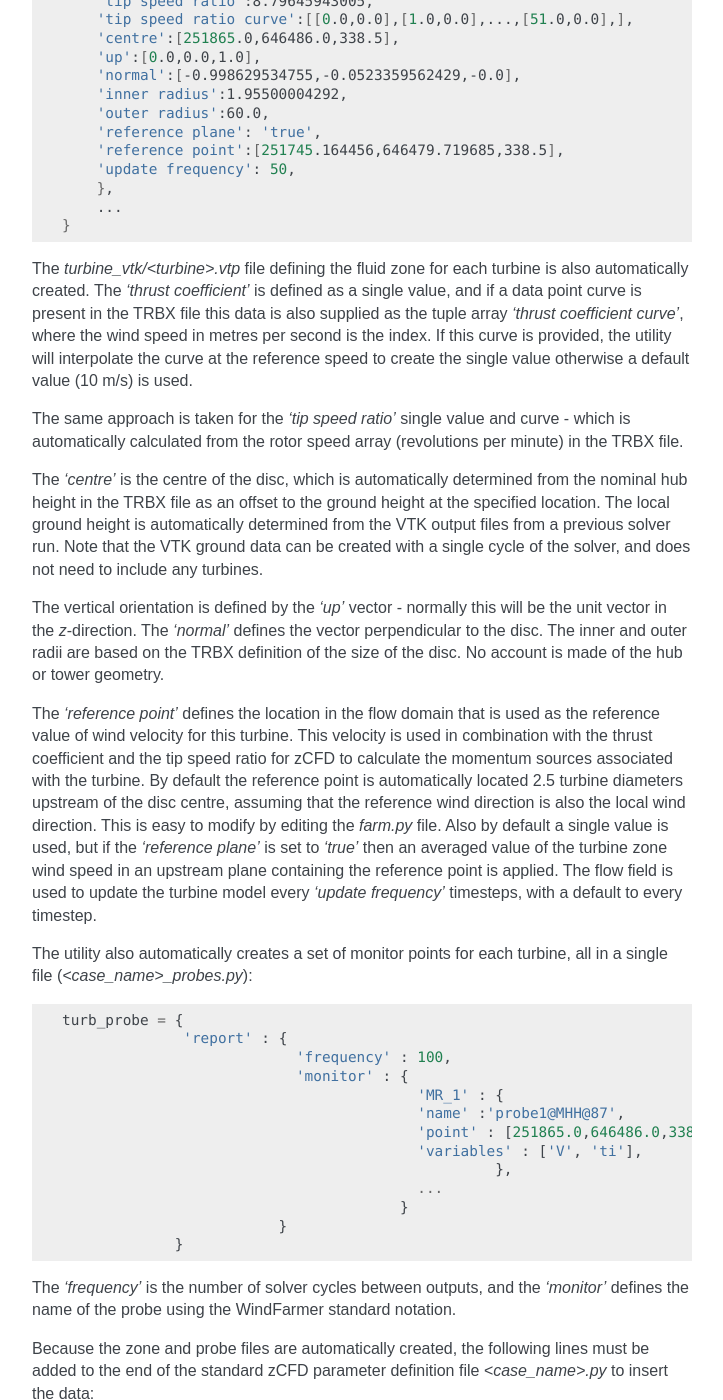
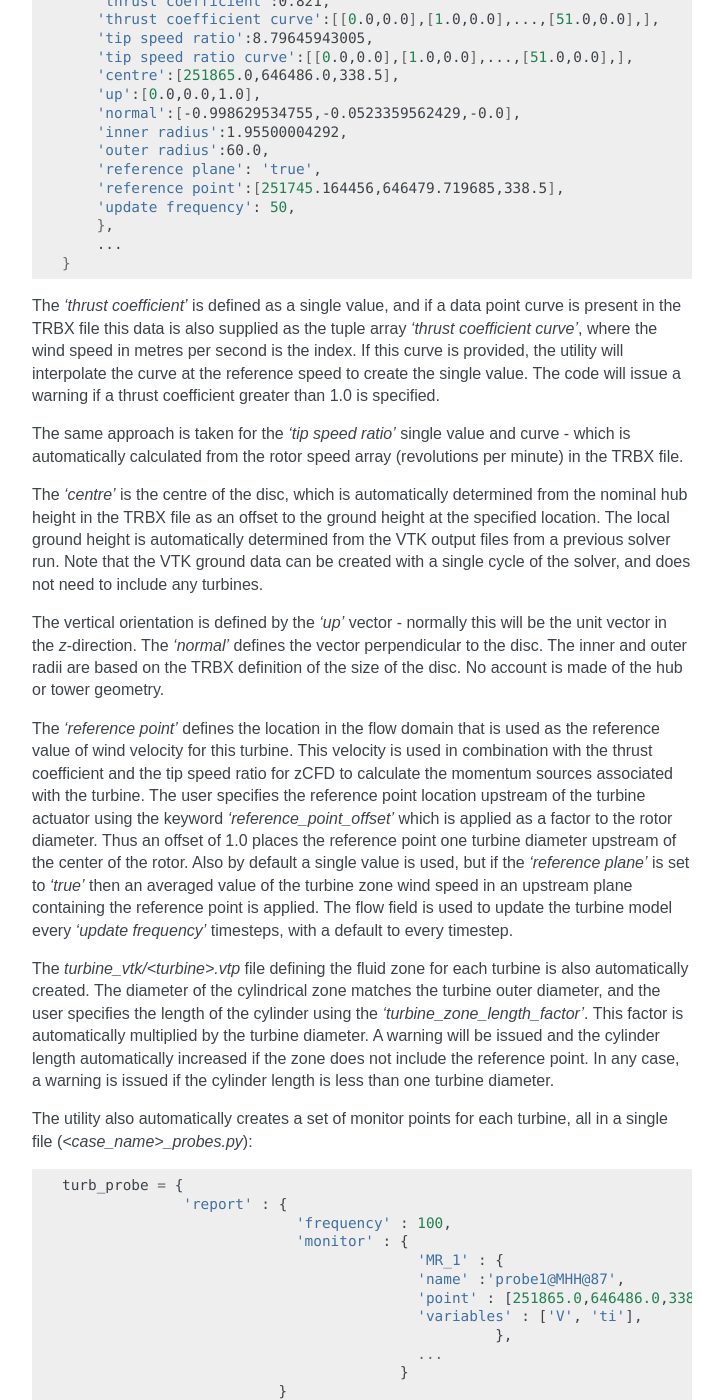
Before and after one commit to zCFD/zCFDguide, a Sphinx documentation site: the page built from docs/source/windfarm.rst, in a window 1280 px wide and 1400 px high, scrolled down 1194 px. Shown: the whole window, without its empty margins (388-1111 px from the left). Built offline with Sphinx 7.4.7, drawn with Linux system fonts in a browser that asks for light colours; some of the changed text lies outside the part shown.

Commit message:
Added keywords for reference_point_offset and turbine_zone_length_factor.

```diff
--- a/docs/source/windfarm.rst
+++ b/docs/source/windfarm.rst
@@ -20,7 +20,7 @@ The command prompt will now appear with a (zCFD) prefix.  To run the *create_trb
 
 .. code-block:: bash
 
-    > (zCFD) > python
+    (zCFD) > python
 
 The utility takes several arguments:
 
@@ -33,6 +33,8 @@ The utility takes several arguments:
                                     num_processes=48, \
                                     report_frequency=100, \
                                     update_frequency=50, \
+                                    reference_point_offset=1.0,\
+                                    turbine_zone_length_factor=1.0,\
                                     turbine_files=[['xy_file_1.txt','turbine_type_1.trbx'], \
                                                    ['xy_file_2.txt','turbine_type_2.trbx']])
 
@@ -71,7 +73,7 @@ The utility extracts key information from the TRBX file to automatically create
         ...
     }
 
-The *turbine_vtk/<turbine>.vtp* file defining the fluid zone for each turbine is also automatically created. The *'thrust coefficient'* is defined as a single value, and if a data point curve is present in the TRBX file this data is also supplied as the tuple array *'thrust coefficient curve'*, where the wind speed in metres per second is the index.  If this curve is provided, the utility will interpolate the curve at the reference speed to create the single value otherwise a default value (10 m/s) is used.
+The *'thrust coefficient'* is defined as a single value, and if a data point curve is present in the TRBX file this data is also supplied as the tuple array *'thrust coefficient curve'*, where the wind speed in metres per second is the index.  If this curve is provided, the utility will interpolate the curve at the reference speed to create the single value. The code will issue a warning if a thrust coefficient greater than 1.0 is specified.
 
 The same approach is taken for the *'tip speed ratio'* single value and curve - which is automatically calculated from the rotor speed array (revolutions per minute) in the TRBX file.
 
@@ -79,7 +81,9 @@ The *'centre'* is the centre of the disc, which is automatically determined from
 
 The vertical orientation is defined by the *'up'* vector - normally this will be the unit vector in the *z*-direction. The *'normal'* defines the vector perpendicular to the disc.  The inner and outer radii are based on the TRBX definition of the size of the disc. No account is made of the hub or tower geometry.
 
-The *'reference point'* defines the location in the flow domain that is used as the reference value of wind velocity for this turbine.  This velocity is used in combination with the thrust coefficient and the tip speed ratio for zCFD to calculate the momentum sources associated with the turbine.  By default the reference point is automatically located 2.5 turbine diameters upstream of the disc centre, assuming that the reference wind direction is also the local wind direction. This is easy to modify by editing the *farm.py* file. Also by default a single value is used, but if the *'reference plane'* is set to *'true'* then an averaged value of the turbine zone wind speed in an upstream plane containing the reference point is applied. The flow field is used to update the turbine model every *'update frequency'* timesteps, with a default to every timestep.
+The *'reference point'* defines the location in the flow domain that is used as the reference value of wind velocity for this turbine.  This velocity is used in combination with the thrust coefficient and the tip speed ratio for zCFD to calculate the momentum sources associated with the turbine.  The user specifies the reference point location upstream of the turbine actuator using the keyword *'reference_point_offset'* which is applied as a factor to the rotor diameter.  Thus an offset of 1.0 places the reference point one turbine diameter upstream of the center of the rotor. Also by default a single value is used, but if the *'reference plane'* is set to *'true'* then an averaged value of the turbine zone wind speed in an upstream plane containing the reference point is applied. The flow field is used to update the turbine model every *'update frequency'* timesteps, with a default to every timestep.
+
+The *turbine_vtk/<turbine>.vtp* file defining the fluid zone for each turbine is also automatically created. The diameter of the cylindrical zone matches the turbine outer diameter, and the user specifies the length of the cylinder using the *'turbine_zone_length_factor'*. This factor is automatically multiplied by the turbine diameter.  A warning will be issued and the cylinder length automatically increased if the zone does not include the reference point.  In any case, a warning is issued if the cylinder length is less than one turbine diameter.
 
 The utility also automatically creates a set of monitor points for each turbine, all in a single file (*<case_name>_probes.py*):
 
```
